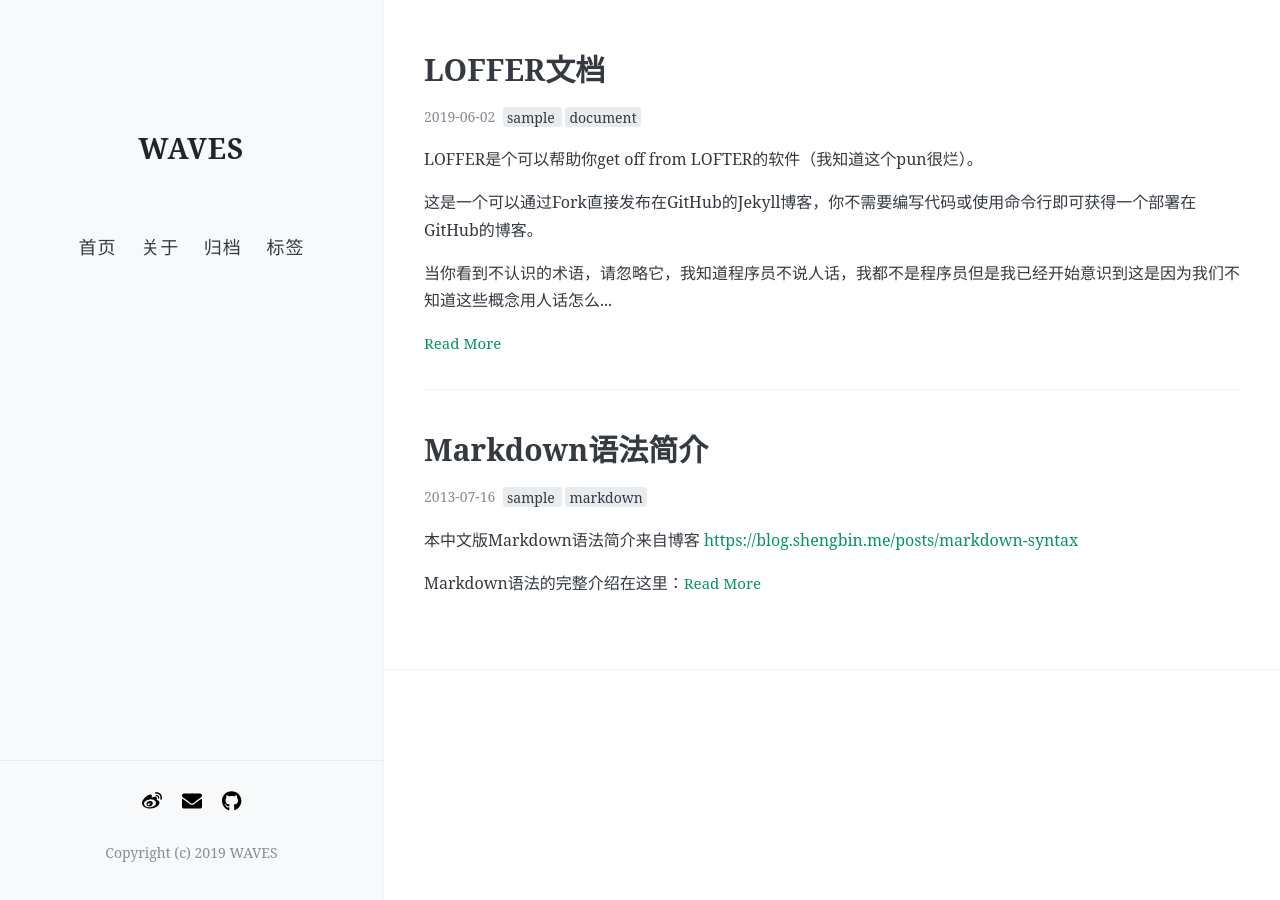
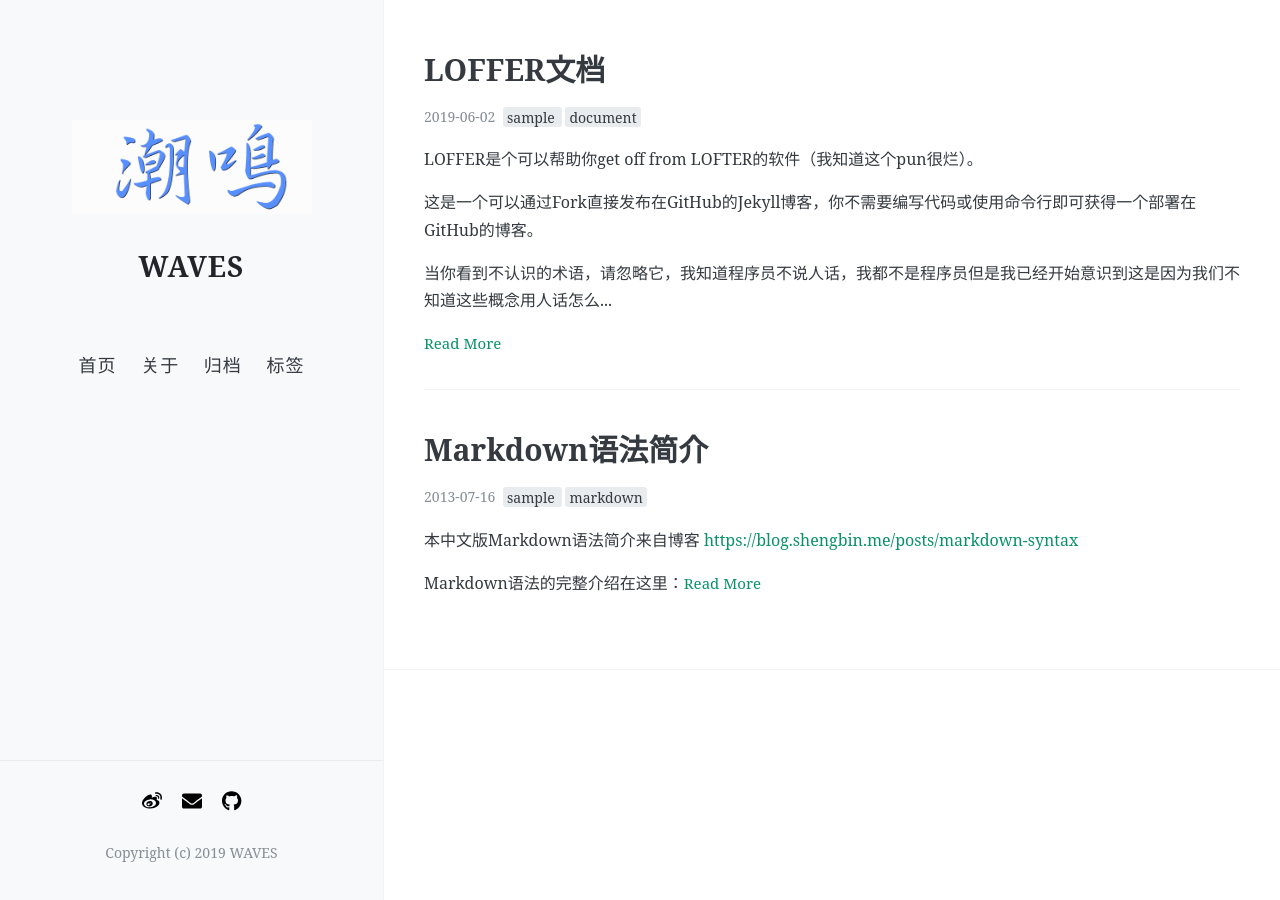
Before and after one commit to SylviaAKK/WAVES_xy, a Jekyll site: the page built from index.html, in a window 1280 px wide. Built offline with Jekyll 4.4.1, drawn with Linux system fonts in a browser that asks for light colours; nearby versions of some CDN libraries; the list of posts is cut into pages by our own code.

Commit message:
Update _config.yml

```diff
--- a/_config.yml
+++ b/_config.yml
@@ -7,7 +7,7 @@ description:
 #
 
 # 你的博客logo图片URL，建议尺寸不超过300px × 300px
-avatar:
+avatar: https://github.com/SylviaAKK/WAVES_xy/raw/master/images/cmlogo.jpg
 
 # 你的favicon（出现在浏览器tab上）图片URL，建议使用较小(64px × 64px)的图片
 favicon:
```
